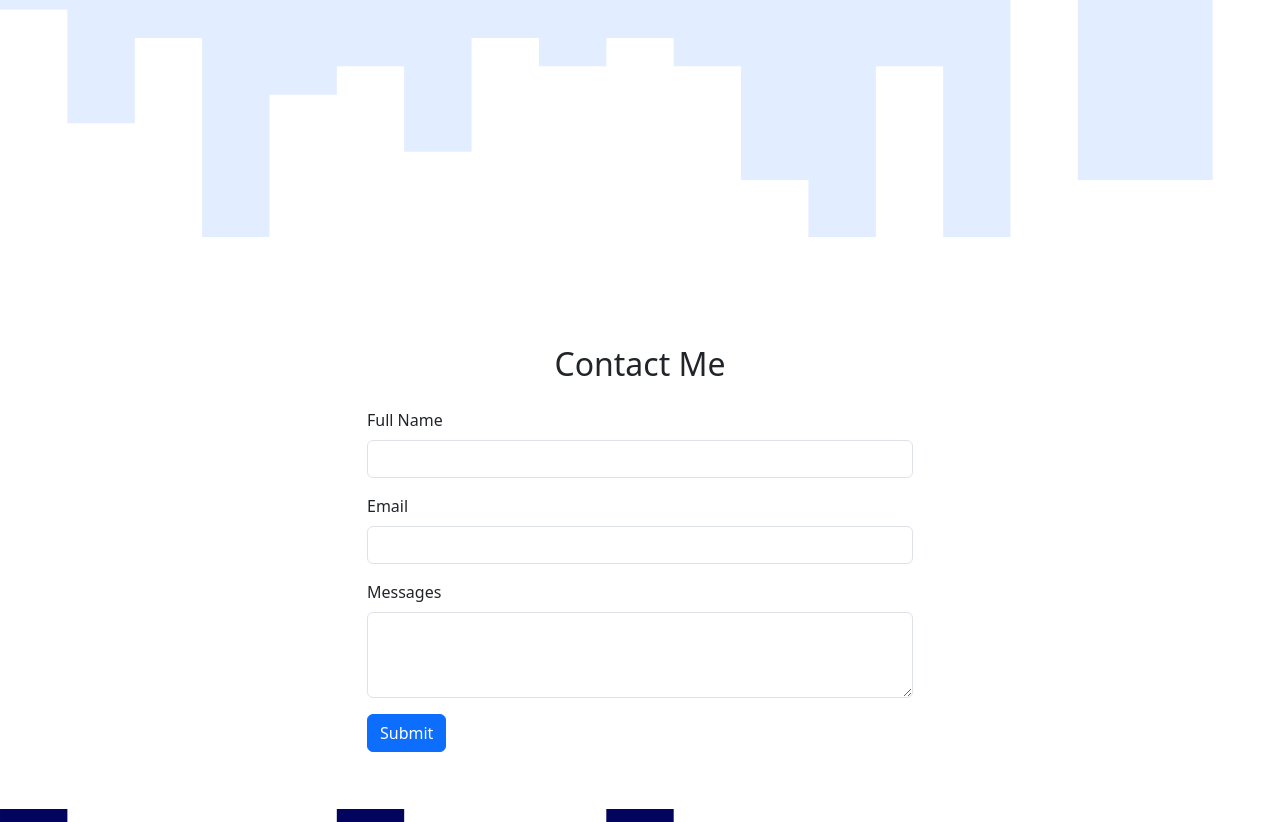
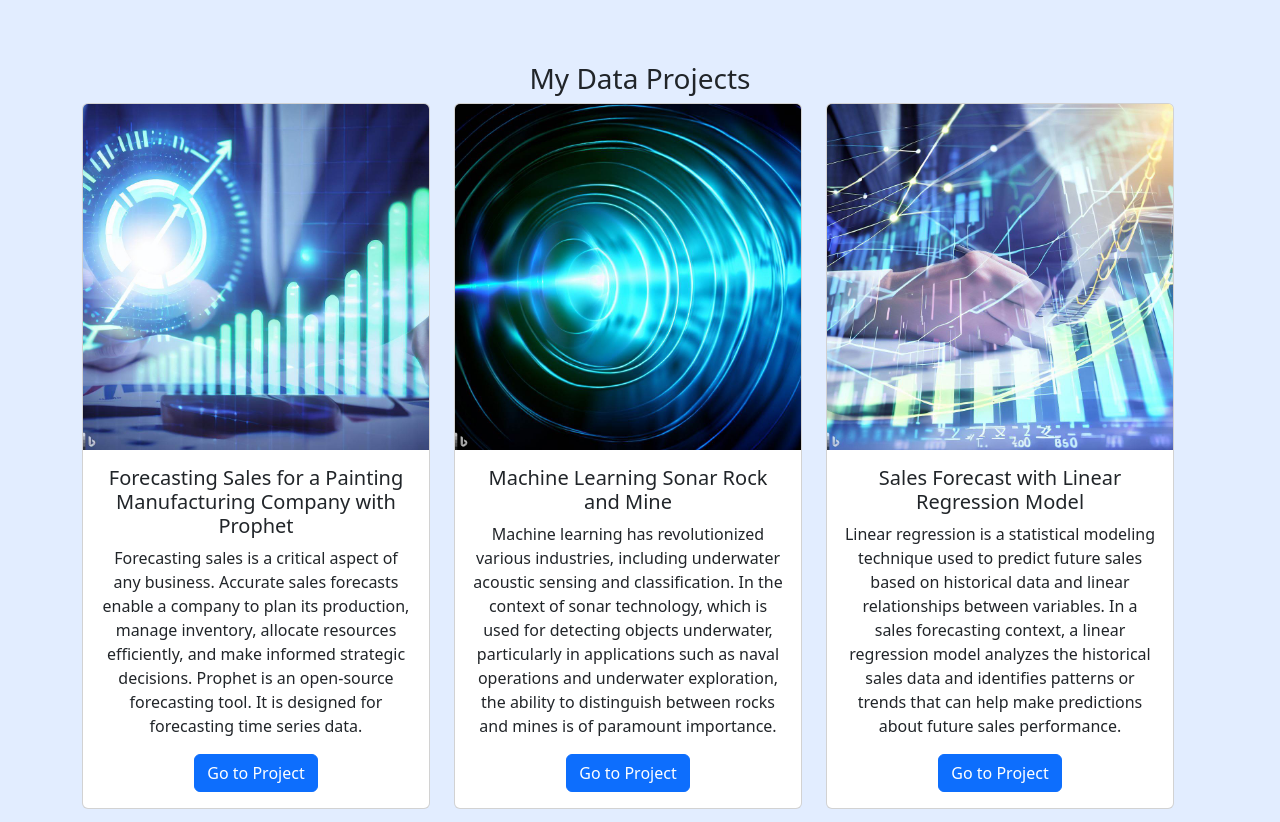
Before and after one commit to Rusdanozzi/website-portofolio, a plain HTML site: page index.html in a window 1280 px wide. Shown: the part 3038-3860 px from the top of the page. Drawn offline with nearby package versions, Linux system fonts and the light colour scheme.

Commit message:
add data projects

```diff
--- a/index.html
+++ b/index.html
@@ -96,6 +96,10 @@
             <h2>My Projects</h2>
           </div>
         </div>
+        <div class="row text-center mb-5" id="SQA Projects">
+          <div class="col">
+            <h3>My SQA Projects</h3>
+          </div>
           <div class="row justify-content-center">
             <div class="col-md-4 text-center mb-3">
               <div class="card">
@@ -103,10 +107,10 @@
                 <div class="card-body">
                   <h5 class="card-title">Automation UI Testing for Midtrans Demo Website</h5>
                   <p class="card-text">
-                  The Automation UI Testing project aims to automate the user interface (UI) testing of the Midtrans demo website. Midtrans is a company that provides online payment solutions, and they have a demo website to showcase their
-                  system's functionality to users and developers.
+                    The Automation UI Testing project aims to automate the user interface (UI) testing of the Midtrans demo website. Midtrans is a company that provides online payment solutions, and they have a demo website to showcase
+                    their system's functionality to users and developers.
                   </p>
-                <a href="https://github.com/Rusdanozzi/Automation_UI_Testing_Demo.Midtrans_Using_Katalon.git" class="btn btn-primary">Go to Project</a>
+                  <a target="_blank" href="https://github.com/Rusdanozzi/Automation_UI_Testing_Demo.Midtrans_Using_Katalon.git" class="btn btn-primary">Go to Project</a>
                 </div>
               </div>
             </div>
@@ -119,7 +123,7 @@
                     The Automation Testing project aims to automate the testing process of the Cicle App website for the UI, API and Performance Test. Cicle App is a web application that provides various features to help users manage tasks,
                     schedules, and daily activities.
                   </p>
-                <a href="https://github.com/Rusdanozzi/FinalProjectWebsiteAutomation.git" class="btn btn-primary">Go to Project</a>
+                  <a target="_blank" href="https://github.com/Rusdanozzi/FinalProjectWebsiteAutomation.git" class="btn btn-primary">Go to Project</a>
                 </div>
               </div>
             </div>
@@ -132,7 +136,7 @@
                     The Automation Testing project aims to automate the testing process of the DompetKu Android application. DompetKu is a mobile wallet application that provides users with various financial services, including payments,
                     money transfers, and budget management.
                   </p>
-                <a href="https://github.com/Rusdanozzi/Test-Mobile-Automation-app-DompetKu-Using-Katalon.git" class="btn btn-primary">Go to Project</a>
+                  <a target="_blank" href="https://github.com/Rusdanozzi/Test-Mobile-Automation-app-DompetKu-Using-Katalon.git" class="btn btn-primary">Go to Project</a>
                 </div>
               </div>
             </div>
@@ -144,7 +148,7 @@
                   <p class="card-text">
                     The Automation Testing project aims to automate the testing process of a hotel booking website. The website provides users with the ability to search, view, and book hotels for their desired travel destinations.
                   </p>
-                <a href="https://github.com/Rusdanozzi/Web-UI-Automation-Testing-Using-Selenium-Cucumber-.git" class="btn btn-primary">Go to Project</a>
+                  <a target="_blank" href="https://github.com/Rusdanozzi/Web-UI-Automation-Testing-Using-Selenium-Cucumber-.git" class="btn btn-primary">Go to Project</a>
                 </div>
               </div>
             </div>
@@ -157,7 +161,67 @@
                     The Web Scraping Data from Twitter project aims to extract data from Twitter without using the official Twitter API. Web scraping techniques will be employed to gather relevant information, such as tweets, user profiles,
                     hashtags, and other publicly available data, directly from Twitter's web pages.
                   </p>
-                <a href="https://github.com/Rusdanozzi/scraping_twitter_without_API.git" class="btn btn-primary">Go to Project</a>
+                  <a target="_blank" href="https://github.com/Rusdanozzi/scraping_twitter_without_API.git" class="btn btn-primary">Go to Project</a>
+                </div>
+              </div>
+            </div>
+          </div>
+        </div>
+        <div class="row text-center mb-5" id="Data Projects">
+          <div class="col">
+            <h3>My Data Projects</h3>
+          </div>
+          <div class="row justify-content-center">
+            <div class="col-md-4 text-center mb-3">
+              <div class="card">
+                <img src=".\img\Forecasting Sales for a Painting Manufacturing Company with Prophet.jpeg" class="card-img-top" alt="demo-midtrans" />
+                <div class="card-body">
+                  <h5 class="card-title">Forecasting Sales for a Painting Manufacturing Company with Prophet</h5>
+                  <p class="card-text">
+                    Forecasting sales is a critical aspect of any business. Accurate sales forecasts enable a company to plan its production, manage inventory, allocate resources efficiently, and make informed strategic decisions. Prophet
+                    is an open-source forecasting tool. It is designed for forecasting time series data.
+                  </p>
+                  <a target="_blank" href="https://colab.research.google.com/drive/1brIhQxN_DwVAeSR8kmEPgQbxRrVArNge?usp=sharing" class="btn btn-primary">Go to Project</a>
+                </div>
+              </div>
+            </div>
+            <div class="col-md-4 text-center mb-3">
+              <div class="card">
+                <img src=".\img\Machine Learning Sonar Rock and Mine.jpeg" class="card-img-top" alt="demo-midtrans" />
+                <div class="card-body">
+                  <h5 class="card-title">Machine Learning Sonar Rock and Mine</h5>
+                  <p class="card-text">
+                    Machine learning has revolutionized various industries, including underwater acoustic sensing and classification. In the context of sonar technology, which is used for detecting objects underwater, particularly in
+                    applications such as naval operations and underwater exploration, the ability to distinguish between rocks and mines is of paramount importance.
+                  </p>
+                  <a target="_blank" href="https://colab.research.google.com/drive/1pO-jAzTfXX1cFMy55JSoivR2tLgDPrHE?usp=sharing" class="btn btn-primary">Go to Project</a>
+                </div>
+              </div>
+            </div>
+            <div class="col-md-4 text-center mb-3">
+              <div class="card">
+                <img src=".\img\Sales Forecast with Linear Regression Model.jpeg" class="card-img-top" alt="demo-midtrans" />
+                <div class="card-body">
+                  <h5 class="card-title">Sales Forecast with Linear Regression Model</h5>
+                  <p class="card-text">
+                    Linear regression is a statistical modeling technique used to predict future sales based on historical data and linear relationships between variables. In a sales forecasting context, a linear regression model analyzes
+                    the historical sales data and identifies patterns or trends that can help make predictions about future sales performance.
+                  </p>
+                  <a target="_blank" href="https://colab.research.google.com/drive/1EEeH42iGgzQBjzi6blDqMQrFGA6pjtVL?usp=sharing" class="btn btn-primary">Go to Project</a>
+                </div>
+              </div>
+            </div>
+            <div class="col-md-4 text-center mb-3">
+              <div class="card">
+                <img src=".\img\Sales Prediction using Machine Learning.jpeg" class="card-img-top" alt="demo-midtrans" />
+                <div class="card-body">
+                  <h5 class="card-title">Sales Prediction using Machine Learning</h5>
+                  <p class="card-text">
+                    Sales prediction using machine learning is a data-driven approach that utilizes historical sales data, along with relevant features such as marketing expenditure, seasonality, and economic indicators, to build predictive
+                    models.
+                  </p>
+                  <a target="_blank" href="https://colab.research.google.com/drive/17kF7hYGAQZjzmsen4ovfWMa_Y1pMt4FP?usp=sharing" class="btn btn-primary">Go to Project</a>
+                </div>
               </div>
             </div>
           </div>
```
Also changed, not shown: img/F8365DD1-9C69-4B67-B0D0-E2A8A659D2F8.jpg (added), img/Forecasting Sales for a Painting Manufacturing Company with Prophet.jpeg (added), img/Machine Learning Sonar Rock and Mine.jpeg (added), img/Sales Forecast with Linear Regression Model.jpeg (added), img/Sales Prediction using Machine Learning.jpeg (added). Lines whose indentation alone changed are shown as unchanged.
